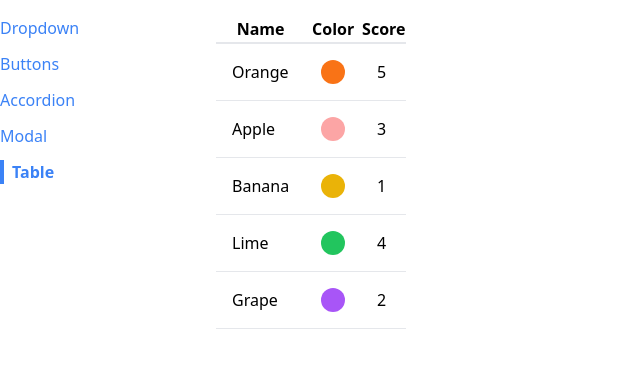
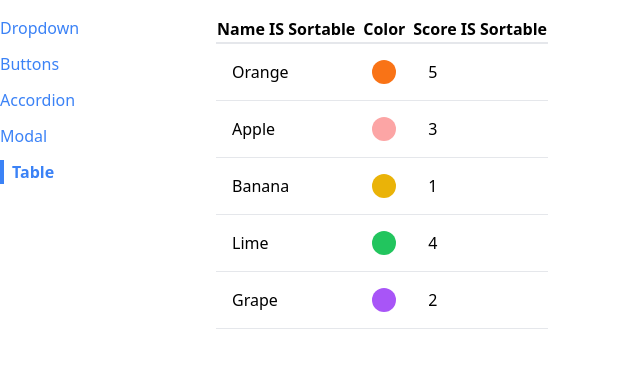
Before and after one commit to Dmitry1007/common-ui-components, a React (Create React App) app: page /table in a window 1280 px wide. Shown: the top 368 px of the page, without its empty margins (0-640 px from the left). Built offline with nearby package versions, Linux system fonts and the light colour scheme.

Commit message:
add extra property to columns that are sortable

```diff
--- a/src/components/SortableTable.js
+++ b/src/components/SortableTable.js
@@ -1,7 +1,21 @@
+import { ViewColumnsIcon } from "@heroicons/react/20/solid";
 import Table from "./Table";
 
 function SortableTable(props) {
-  return <Table {...props} />;
+  const updatedConfig = props.config.map((column) => {
+    if (!column.sortValue) {
+      return column;
+    }
+    return {
+      ...column,
+      header: () => <th>{column.label} IS Sortable</th>,
+    };
+  });
+
+  console.log("updatedConfig", updatedConfig);
+
+  // config will override props.config
+  return <Table {...props} config={updatedConfig} />;
 }
 
 export default SortableTable;
```
